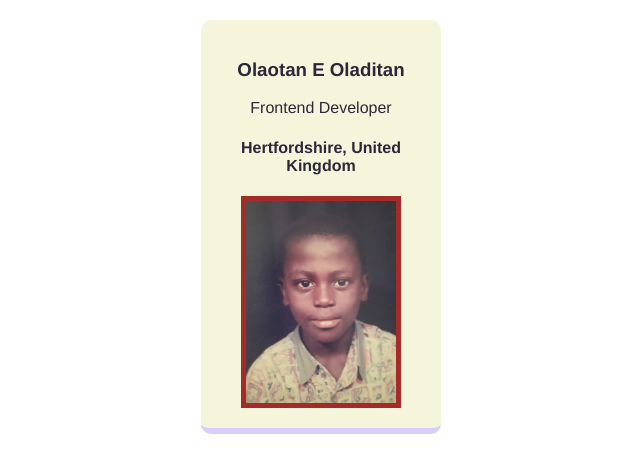
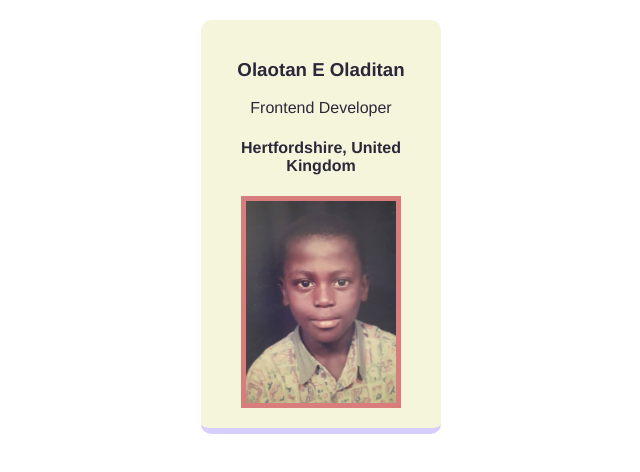
Before and after one commit to Olaotan/Biz-card, a website built with Vite: page index.html in a window 1280 px wide. Shown: the whole page, without its empty margins (319-959 px from the left). Built offline with nearby package versions, Linux system fonts and the light colour scheme.

Commit message:
Updated css

```diff
--- a/styles.css
+++ b/styles.css
@@ -10,7 +10,7 @@ body {
 
 .avatar {
     width: 150px;
-    border: solid 5px brown;
+    border: solid 5px rgb(216, 124, 124);
 }
 
 /* .avatar:hover {
```
